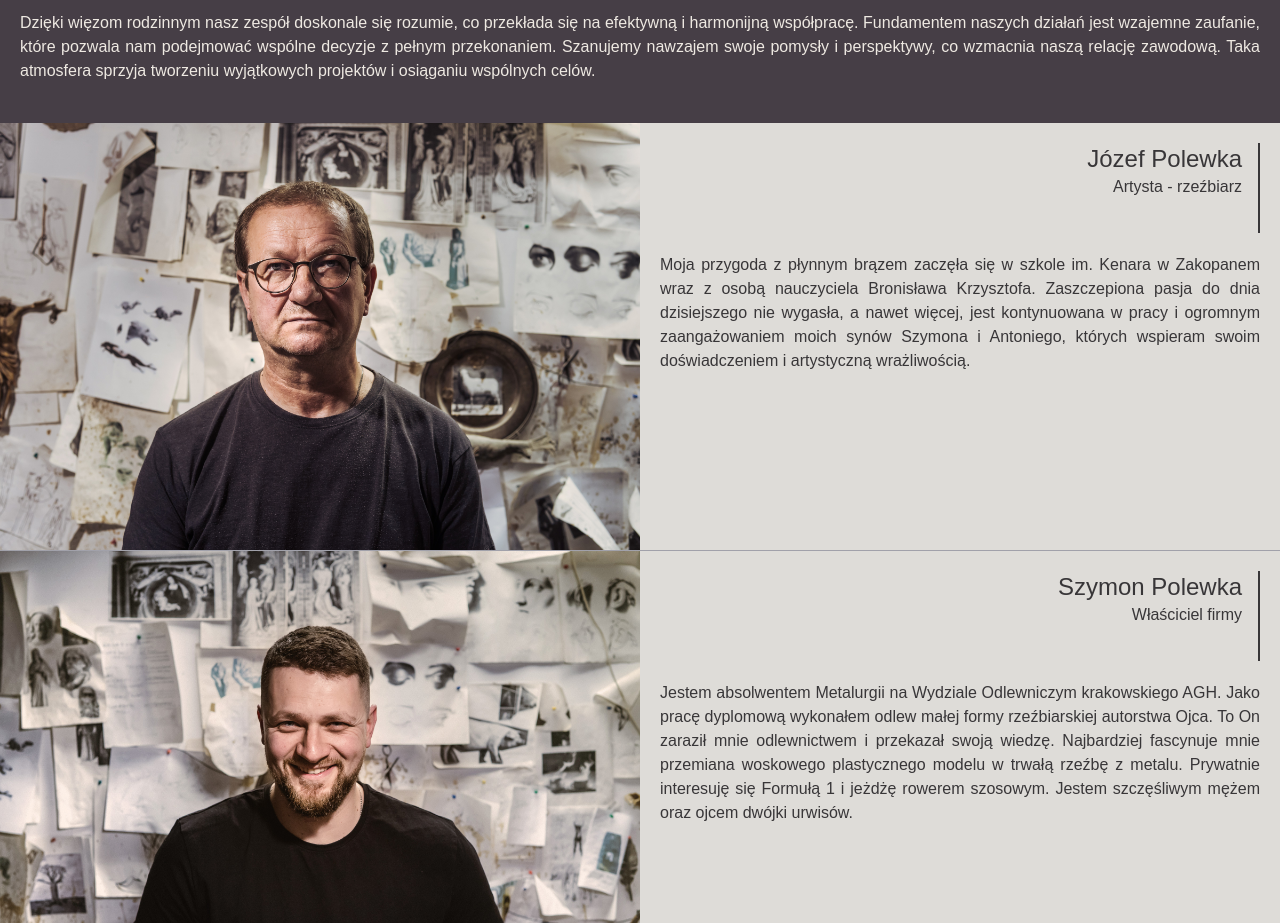
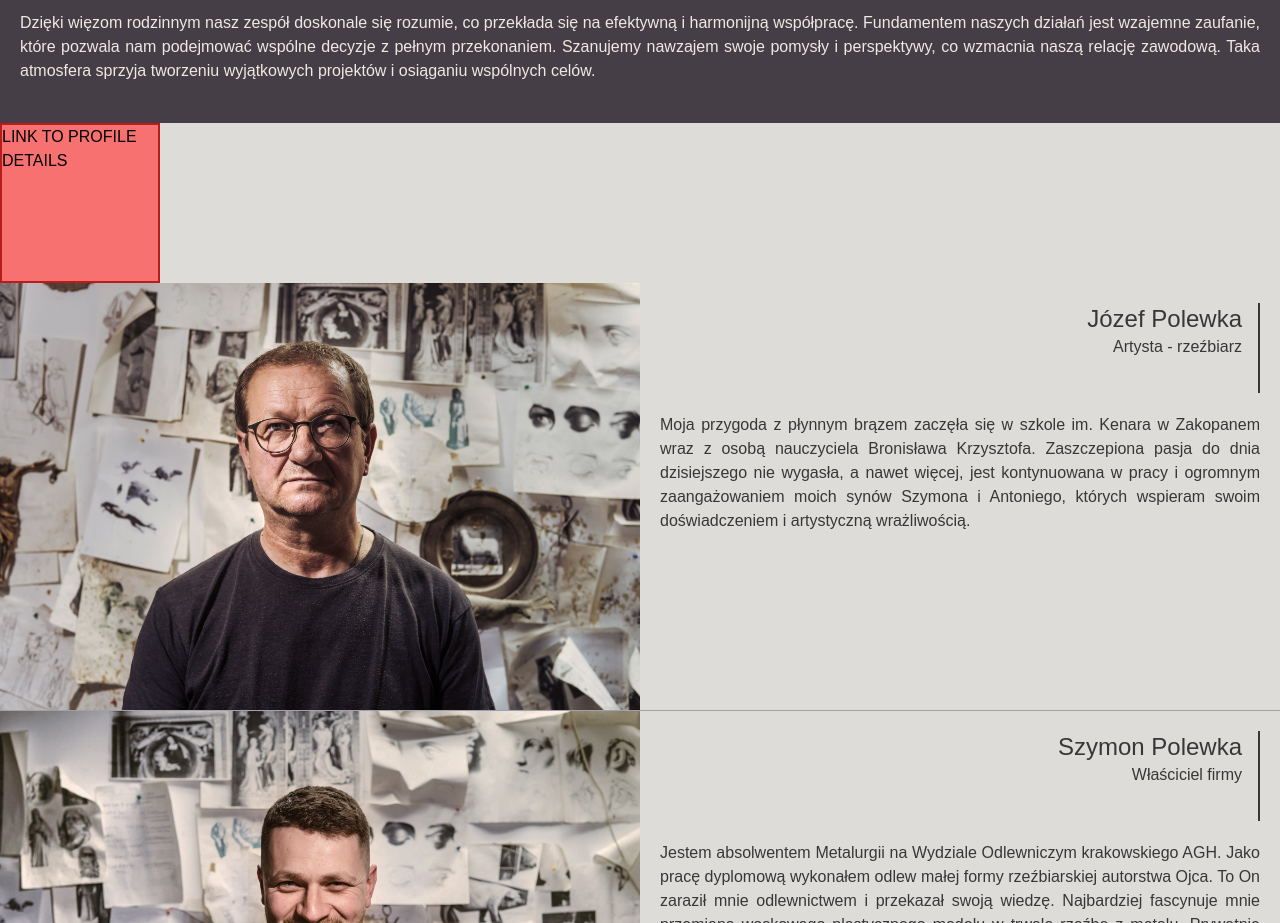
Before and after one commit to MarioLuigie/Odlew, a Next.js app: page /o-nas in a window 1280 px wide. Shown: the part 1060-1983 px from the top of the page. Built offline with nearby package versions, Linux system fonts and the light colour scheme; no server answers.

Commit message:
Feat: Create UserProfileDialog.tsx

```diff
--- /dev/null
+++ b/src/components/dialogs/UserProfileDialog.tsx
@@ -0,0 +1,28 @@
+// components
+import CustomDialog from '@/components/shared/CustomDialog'
+import JozefProfile from '@/components/pages/aboutPagePartials/JozefProfile'
+
+type CreateOpinionDialogProps = {
+	isOpen: boolean
+	handleClose: () => void
+}
+
+export default function UserProfileDialog({
+	isOpen,
+	handleClose,
+}: CreateOpinionDialogProps) {
+	return (
+		<CustomDialog
+			handleClose={handleClose}
+			isOpen={isOpen}
+			className="h-full dp:max-w-full p-5 bg-background"
+      title='Napisz opinię'
+      description='Dziękujemy za pozostawienie opini'
+		>
+			<div className='max-h-screen overflow-y-auto hide-scrollbar flex flex-col gap-4'>
+        {/* SET OPINION_FORM */}
+        <JozefProfile />
+			</div>
+		</CustomDialog>
+	)
+}
--- a/src/components/pages/AboutPage.tsx
+++ b/src/components/pages/AboutPage.tsx
@@ -1,5 +1,7 @@
+'use client'
 // modules
 import Image from 'next/image'
+import { useState } from 'react'
 // lib
 import { AboutImages } from '@/lib/constants/images'
 // components
@@ -8,8 +10,19 @@ import Title from '@/components/shared/Title'
 import JozefProfile from '@/components/pages/aboutPagePartials/JozefProfile'
 import SzymonProfile from '@/components/pages/aboutPagePartials/SzymonProfile'
 import AntoniProfile from '@/components/pages/aboutPagePartials/AntoniProfile'
+import UserProfileDialog from '@/components/dialogs/UserProfileDialog'
 
 export default function AboutPage() {
+	const [isDialogOpen, setIsDialogOpen] = useState<boolean>(false)
+
+	const handleOpenDialog = () => {
+		setIsDialogOpen(true)
+	}
+
+	const handleCloseDialog = () => {
+		setIsDialogOpen(false)
+	}
+
 	return (
 		<div className="min-h-customScreen bg-background">
 			<Image
@@ -31,6 +44,18 @@ export default function AboutPage() {
 					i osiąganiu wspólnych celów.
 				</TextContent>
 			</div>
+			<div
+				className="w-40 h-40 bg-red-400 border-2 border-red-700 cursor-pointer"
+				onClick={handleOpenDialog}
+			>
+				LINK TO PROFILE DETAILS
+			</div>
+			{isDialogOpen && (
+				<UserProfileDialog
+					isOpen={isDialogOpen}
+					handleClose={handleCloseDialog}
+				/>
+			)}
 			<JozefProfile />
 			<SzymonProfile />
 			<AntoniProfile />
```
